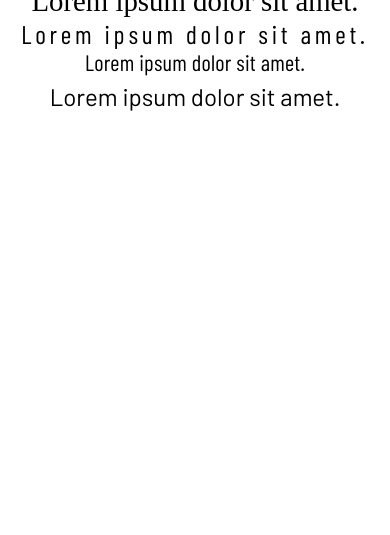
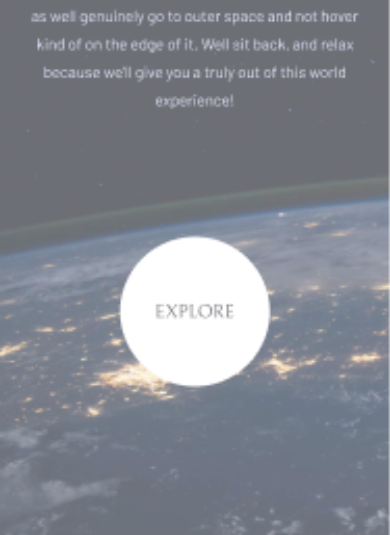
Before and after one commit to vyacheslav-piskun/kata-space-tourism, a Gatsby site: page / in a window 390 px wide. Shown: the part 309-844 px from the top of the page. Built offline with nearby package versions, Linux system fonts and the light colour scheme; Gatsby itself is replaced by a stand-in of ours; a web font is replaced by a local one.

Commit message:
add helping screen for mobile resolution

```diff
--- a/src/styles/global.scss
+++ b/src/styles/global.scss
@@ -16,4 +16,19 @@
 
 html, body {
   min-height: 100svh;
+  position: relative;
+  font-size: 10px;
+  overflow-x: hidden;
 }
+
+body::before {
+  content: "";
+  background: url("../assets/home/mobile_home_full.png") no-repeat;
+  background-size: cover;
+  position: absolute;
+  top: 0;
+  left: 0;
+  bottom: 0;
+  right: 0;
+  opacity: 0.6;
+}
```
Also changed, not shown: src/assets/home/mobile_home_full.png (added).
